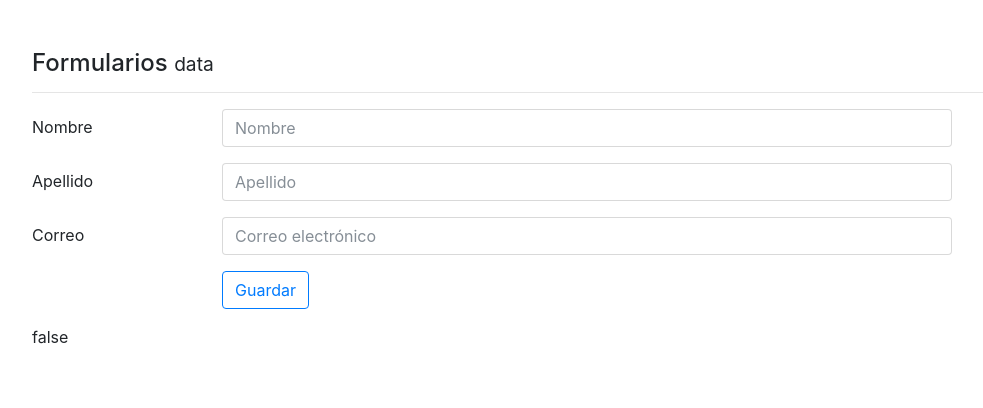
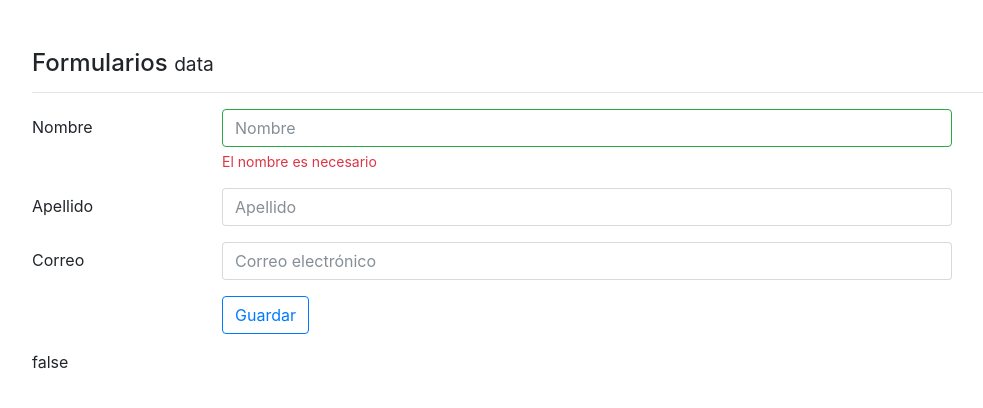
Before and after one commit to valeriadelrio/Formularios-en-Angular, an Angular app: page / in a window 1280 px wide. Shown: the top 408 px of the page, without its empty margins (53-1036 px from the left). Built offline with nearby package versions, Linux system fonts and the light colour scheme.

Commit message:
Agrupacion de los objetos - formGroupName

```diff
--- a/src/app/components/data/data.component.html
+++ b/src/app/components/data/data.component.html
@@ -2,9 +2,9 @@
 <hr>
 <form [formGroup] = "forma" (ngSubmit)="guardarCambios()">
 
-  <div>
+  <div formGroupName = "nombrecompleto">
 
-    <div class="form-group row">
+    <div class="form-group row" [ngClass]="{'was-validated':!forma.get('nombrecompleto.nombre').touched , 'has-danger ': !forma.controls['nombrecompleto'].controls['nombre'].valid}">
       <label class="col-2 col-form-label">Nombre</label>
       <div class="col-8">
 
@@ -12,6 +12,15 @@
                type="text"
                placeholder="Nombre"
                formControlName="nombre">
+        <div *ngIf="forma.get('nombrecompleto.nombre').errors?.required"
+             class="invalid-feedback">
+            El nombre es necesario
+        </div>
+
+        <div *ngIf="forma.get('nombrecompleto.nombre').errors?.minlength"
+             class="invalid-feedback">
+            Por lo menos 3 caracteres.
+        </div>
       </div>
     </div>
 
--- a/src/app/components/data/data.component.ts
+++ b/src/app/components/data/data.component.ts
@@ -9,16 +9,31 @@ export class DataComponent {
 
   forma: FormGroup;
 
+  usuario:Object ={
+    nombrecompleto: {
+      nombre: "Valeria",
+      apellido: "del Rio"
+    },
+    correo: "valeriadelrio@gmail.com"
+  }
+
   constructor() {
+
+    console.log(this.usuario);
+
     this.forma = new FormGroup({
-      'nombre': new FormControl('', Validators.required ),
-      'apellido': new FormControl('', Validators.required ),
+      'nombrecompleto':new FormGroup({
+        'nombre': new FormControl('', [
+                                        Validators.required,
+                                        Validators.minLength(3)
+                                      ]),
+        'apellido': new FormControl('', Validators.required ),
+      }),
       'correo': new FormControl('', [
                                       Validators.required,
                                       Validators.pattern("[a-z0-9._%+-]+@[a-z0-9.-]+\.[a-z]{2,3}$")
                                     ])
     })
-
 
   }
 
```
